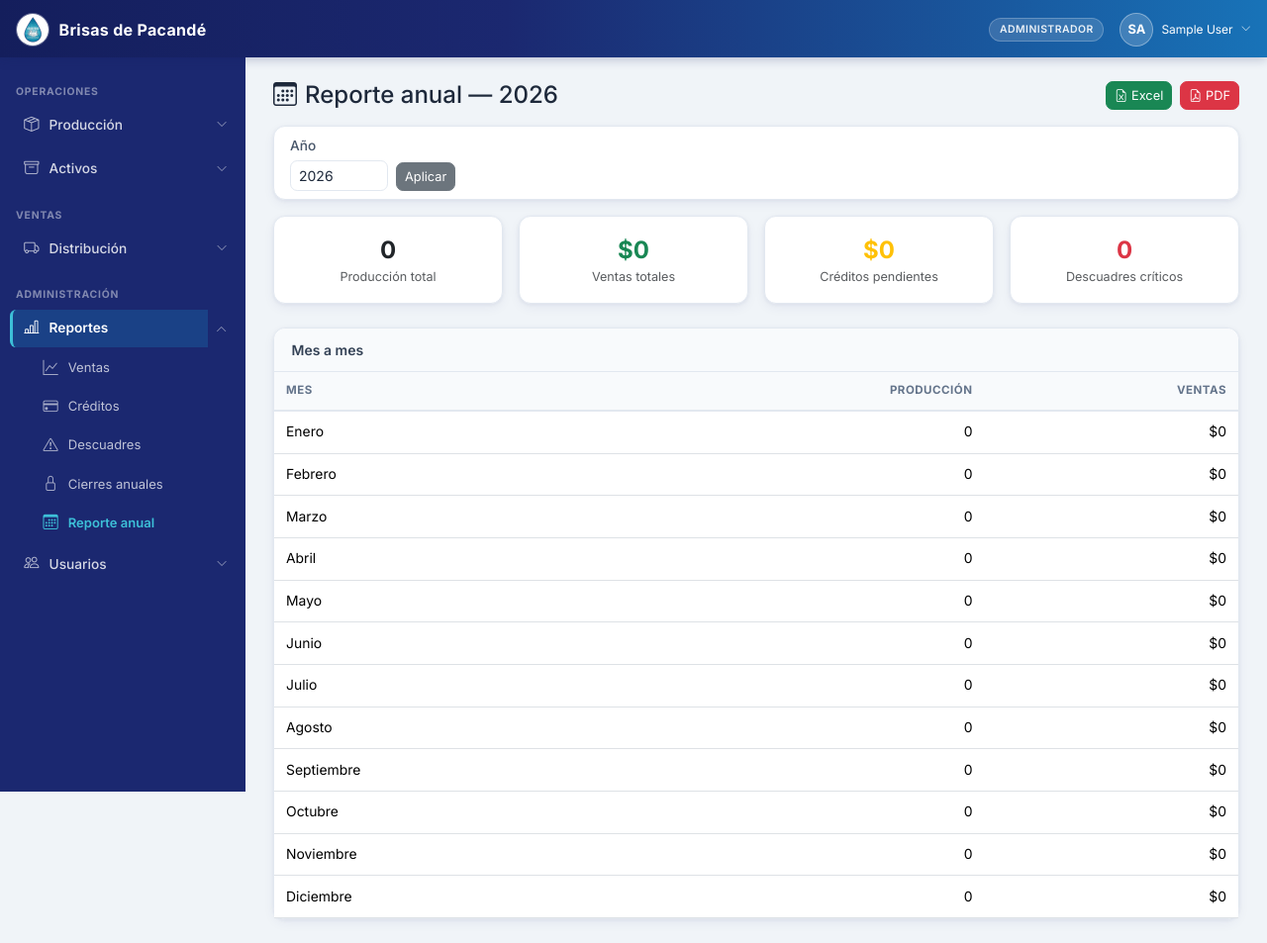
After one commit to wasoisky/proyecto_brisas, a Django app: page /reportes/anual/ in a window 1280 px wide. The commit adds this page. Shown: the whole page at 99% size. Run offline with Django 5.2, Linux system fonts and the light colour scheme; the visitor is signed in with stand-in values (Sample User, id 1); data that the repository does not hold is empty.

Commit message:
feat: pantalla de reporte anual con desglose mensual

```diff
--- /dev/null
+++ b/reportes/templates/reportes/reporte_anual.html
@@ -0,0 +1,91 @@
+{% extends "base.html" %}
+{% block title %}Reporte Anual — Brisas de Pacandé{% endblock %}
+
+{% block content %}
+{% url 'reportes:anual_excel' as anual_excel_url %}
+{% url 'reportes:anual_pdf' as anual_pdf_url %}
+<div class="d-flex justify-content-between align-items-center mb-3 flex-wrap gap-2">
+  <h4 class="mb-0"><i class="bi bi-calendar3 me-2"></i>Reporte anual — {{ anio }}</h4>
+  <div class="d-flex gap-2 flex-wrap">
+    <a href="{{ anual_excel_url }}?anio={{ anio }}" class="btn btn-success btn-sm">
+      <i class="bi bi-file-earmark-excel me-1"></i>Excel
+    </a>
+    <a href="{{ anual_pdf_url }}?anio={{ anio }}" class="btn btn-danger btn-sm">
+      <i class="bi bi-file-earmark-pdf me-1"></i>PDF
+    </a>
+  </div>
+</div>
+
+<div class="card mb-3">
+  <div class="card-body py-2">
+    <form method="get" class="row g-2 align-items-end">
+      <div class="col-auto">
+        <label class="form-label small mb-1">Año</label>
+        <input type="number" name="anio" class="form-control form-control-sm" value="{{ anio }}" min="2000" max="2100">
+      </div>
+      <div class="col-auto">
+        <button type="submit" class="btn btn-secondary btn-sm">Aplicar</button>
+      </div>
+    </form>
+  </div>
+</div>
+
+<div class="row g-3 mb-4">
+  <div class="col-6 col-md-3">
+    <div class="card text-center h-100">
+      <div class="card-body">
+        <div class="fs-4 fw-bold">{{ total_produccion }}</div>
+        <div class="small text-muted">Producción total</div>
+      </div>
+    </div>
+  </div>
+  <div class="col-6 col-md-3">
+    <div class="card text-center h-100">
+      <div class="card-body">
+        <div class="fs-4 fw-bold text-success">${{ total_ventas|floatformat:0 }}</div>
+        <div class="small text-muted">Ventas totales</div>
+      </div>
+    </div>
+  </div>
+  <div class="col-6 col-md-3">
+    <div class="card text-center h-100">
+      <div class="card-body">
+        <div class="fs-4 fw-bold text-warning">${{ creditos_pendientes|floatformat:0 }}</div>
+        <div class="small text-muted">Créditos pendientes</div>
+      </div>
+    </div>
+  </div>
+  <div class="col-6 col-md-3">
+    <div class="card text-center h-100">
+      <div class="card-body">
+        <div class="fs-4 fw-bold text-danger">{{ descuadres_por_severidad.CRI }}</div>
+        <div class="small text-muted">Descuadres críticos</div>
+      </div>
+    </div>
+  </div>
+</div>
+
+<div class="card">
+  <div class="card-header fw-semibold">Mes a mes</div>
+  <div class="table-responsive">
+    <table class="table table-sm mb-0 align-middle">
+      <thead class="table-light">
+        <tr>
+          <th>Mes</th>
+          <th class="text-end">Producción</th>
+          <th class="text-end">Ventas</th>
+        </tr>
+      </thead>
+      <tbody>
+        {% for m in meses %}
+        <tr>
+          <td>{{ m.mes }}</td>
+          <td class="text-end">{{ m.produccion }}</td>
+          <td class="text-end">${{ m.ventas|floatformat:0 }}</td>
+        </tr>
+        {% endfor %}
+      </tbody>
+    </table>
+  </div>
+</div>
+{% endblock %}
--- a/reportes/urls.py
+++ b/reportes/urls.py
@@ -17,4 +17,5 @@ urlpatterns = [
     path('cierres/', views.CierreAnualListView.as_view(), name='cierres'),
     path('cierres/crear/', views.CierreAnualCreateView.as_view(), name='cierre_crear'),
     path('cierres/<int:anio>/reabrir/', views.CierreAnualReabrirView.as_view(), name='cierre_reabrir'),
+    path('anual/', views.ReporteAnualView.as_view(), name='anual'),
 ]
--- a/reportes/views.py
+++ b/reportes/views.py
@@ -529,3 +529,66 @@ class CierreAnualReabrirView(RolRequiredMixin, View):
         cierre.save(update_fields=['cerrado', 'reabierto_por', 'fecha_reapertura'])
         messages.success(request, f'Año {anio} reabierto.')
         return redirect('reportes:cierres')
+
+
+# ── Reporte anual ─────────────────────────────────────────────────────────────
+
+MESES_NOMBRE = [
+    'Enero', 'Febrero', 'Marzo', 'Abril', 'Mayo', 'Junio',
+    'Julio', 'Agosto', 'Septiembre', 'Octubre', 'Noviembre', 'Diciembre',
+]
+
+
+def _calcular_reporte_anual(anio):
+    produccion_qs = Produccion.objects.filter(fecha__year=anio)
+    entregas_qs = Entrega.objects.filter(planilla__fecha__year=anio).select_related('planilla')
+    creditos_qs = Credito.objects.filter(fecha_creacion__year=anio)
+    descuadres_qs = Descuadre.objects.filter(fecha__year=anio)
+
+    produccion_por_mes = {m: 0 for m in range(1, 13)}
+    for p in produccion_qs:
+        produccion_por_mes[p.fecha.month] += p.cantidad_producida
+
+    ventas_por_mes = {m: 0.0 for m in range(1, 13)}
+    total_ventas = 0.0
+    for e in entregas_qs:
+        ventas_por_mes[e.planilla.fecha.month] += float(e.subtotal)
+        total_ventas += float(e.subtotal)
+
+    meses = [
+        {
+            'mes': MESES_NOMBRE[m - 1],
+            'produccion': produccion_por_mes[m],
+            'ventas': ventas_por_mes[m],
+        }
+        for m in range(1, 13)
+    ]
+
+    return {
+        'anio': anio,
+        'total_produccion': sum(produccion_por_mes.values()),
+        'total_ventas': total_ventas,
+        'creditos_generados': float(creditos_qs.aggregate(t=Sum('monto'))['t'] or 0),
+        'creditos_pagados': float(creditos_qs.filter(pagado=True).aggregate(t=Sum('monto'))['t'] or 0),
+        'creditos_pendientes': float(creditos_qs.filter(pagado=False).aggregate(t=Sum('saldo_pendiente'))['t'] or 0),
+        'descuadres_por_severidad': {
+            'LEV': descuadres_qs.filter(severidad='LEV').count(),
+            'MOD': descuadres_qs.filter(severidad='MOD').count(),
+            'CRI': descuadres_qs.filter(severidad='CRI').count(),
+        },
+        'meses': meses,
+    }
+
+
+class ReporteAnualView(RolRequiredMixin, TemplateView):
+    roles_permitidos = SOLO_ADMIN
+    template_name = 'reportes/reporte_anual.html'
+
+    def get_context_data(self, **kwargs):
+        ctx = super().get_context_data(**kwargs)
+        try:
+            anio = int(self.request.GET.get('anio'))
+        except (TypeError, ValueError):
+            anio = date.today().year
+        ctx.update(_calcular_reporte_anual(anio))
+        return ctx
--- a/templates/includes/sidebar_nav.html
+++ b/templates/includes/sidebar_nav.html
@@ -192,6 +192,12 @@
             <i class="bi bi-lock"></i> Cierres anuales
           </a>
         </li>
+        <li>
+          <a class="nav-link {% if '/reportes/anual' in p %}active{% endif %}"
+             href="{% url 'reportes:anual' %}">
+            <i class="bi bi-calendar3"></i> Reporte anual
+          </a>
+        </li>
       </ul>
     </div>
   </li>
```
Also changed, not shown: reportes/tests.py (+36 -0 lines).
